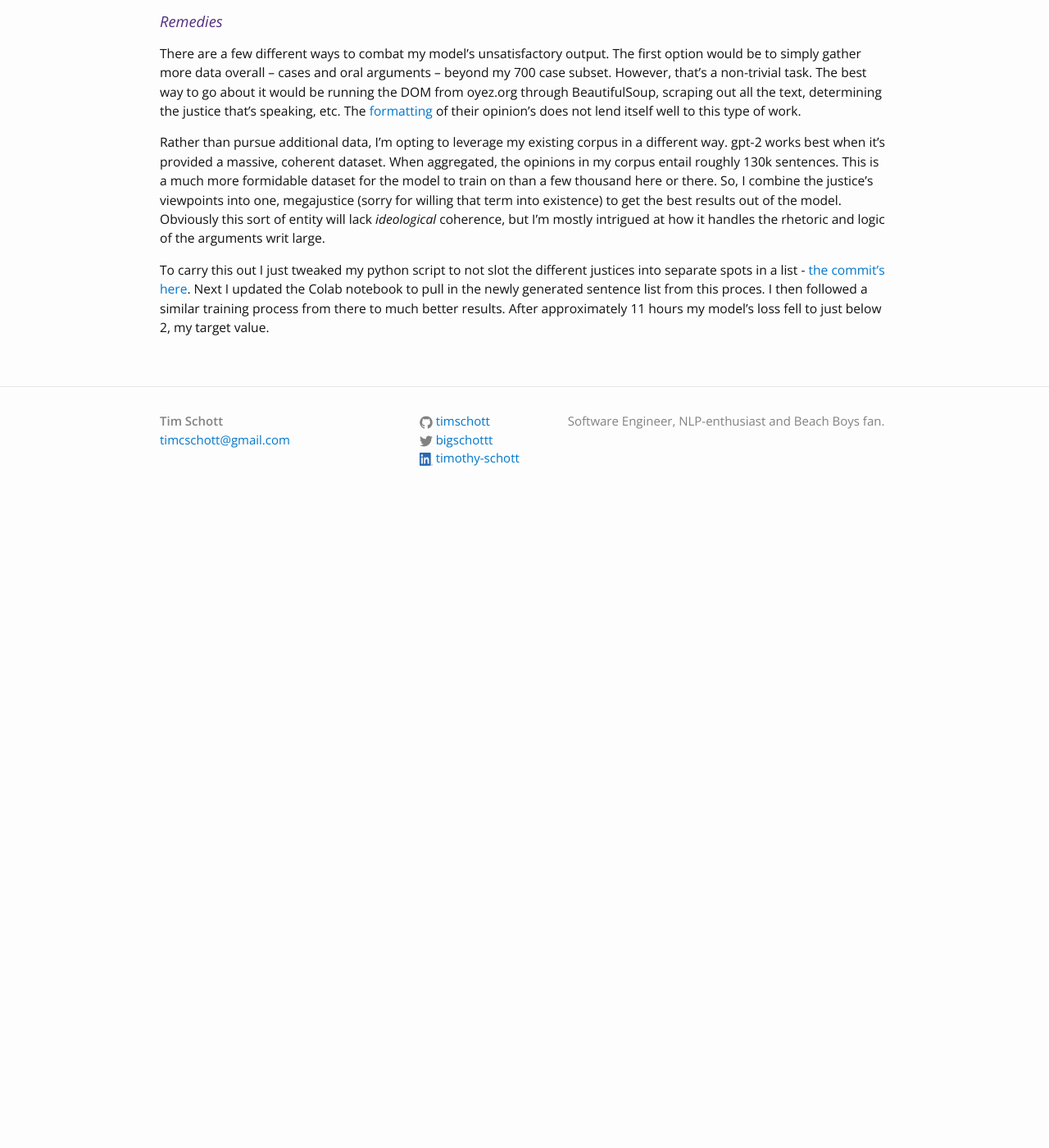
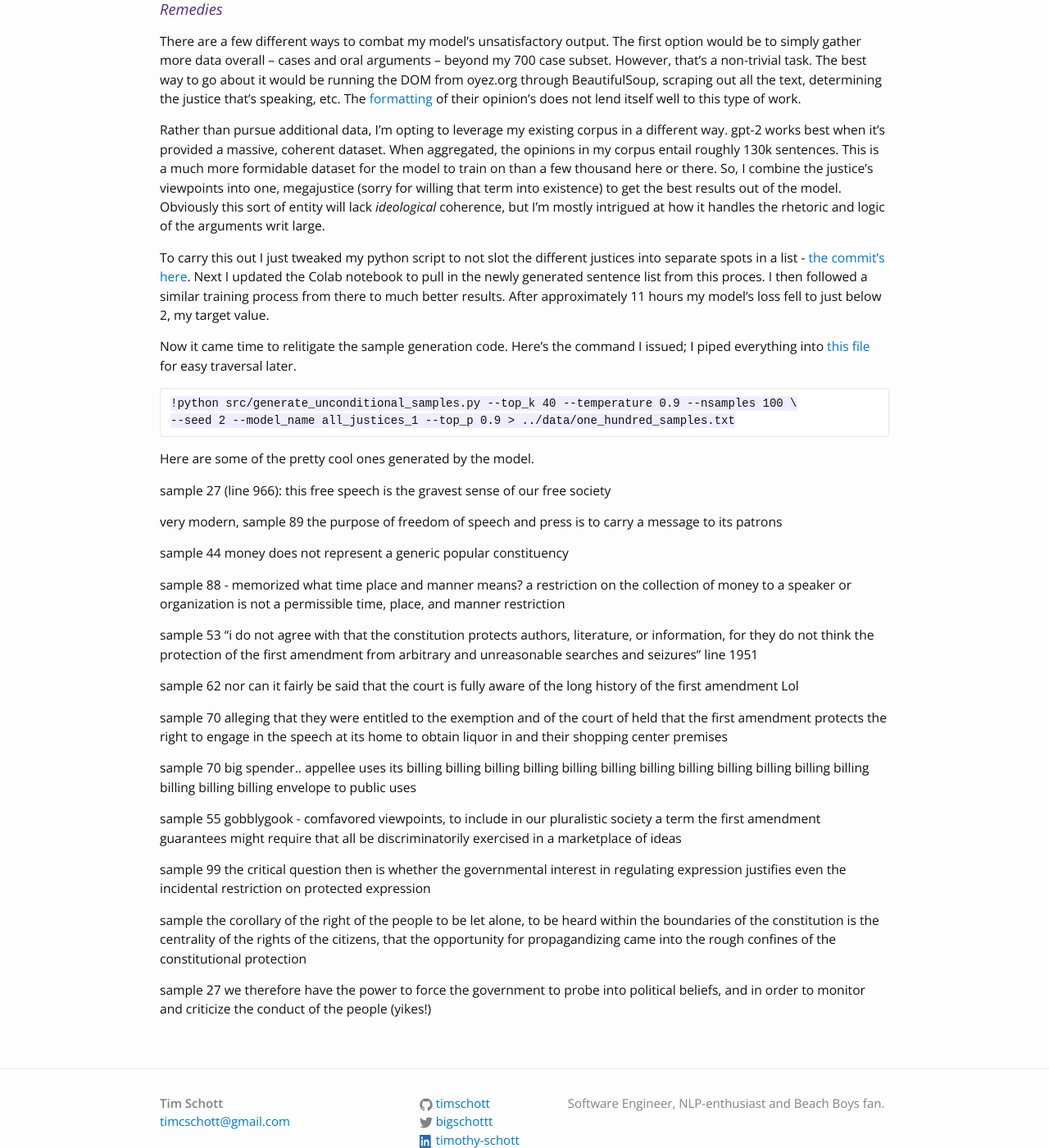
Before and after one commit to timschott/timschott.github.io, a Jekyll site: the page built from projects/sbotus.md, in a window 1280 px wide and 1400 px high, scrolled down 6574 px. Shown: the whole window at 82% size. Built offline with Jekyll 4.4.1, drawn with Linux system fonts in a browser that asks for light colours; before the commit the page ends 7204 px from its top, so only the background shows below that; some of the changed text lies outside the part shown.

Commit message:
start to deal with the generated samples

````diff
--- a/projects/sbotus.md
+++ b/projects/sbotus.md
@@ -11,8 +11,7 @@
 First, a reminder, from one of the less effective early models I generated during this work...
 
 <img src="/images/powerful_rhetorical_device.png" alt="palette cleanser">
-
-*Speech is a powerful rhetorical device*.
+"Speech is a powerful rhetorical device."
 
 During my time at UVa, I worked as a Research Assistant at [IATH](https://iath.virginia.edu). I used R and Python to analyze Supreme Court opinions. Our group's goal was identifying similarites and differences in the tone and composition of opinions regarding "free speech" across the 20th century. To name just a few of our group's intiatives, we tracked intertextuality by creating a database of shared quotations, performed parts of speech analysis (focusing on gerunds, such as "protesting," in particular) and generated a [search interface](http://freespeech.iath.virginia.edu/FOS_searchKey.html) to make sense of the cases.
 
@@ -228,3 +227,37 @@
 Rather than pursue additional data, I'm opting to leverage my existing corpus in a different way. gpt-2 works best when it's provided a massive, coherent dataset. When aggregated, the opinions in my corpus entail roughly 130k sentences. This is a much more formidable dataset for the model to train on than a few thousand here or there. So, I combine the justice's viewpoints into one, megajustice (sorry for willing that term into existence) to get the best results out of the model. Obviously this sort of entity will lack *ideological* coherence, but I'm mostly intrigued at how it handles the rhetoric and logic of the arguments writ large.
 
 To carry this out I just tweaked my python script to not slot the different justices into separate spots in a list - [the commit's here](https://github.com/timschott/kratos/commit/9abbf0c1b0ec5e5040ae368cfb4ba2b25165f743). Next I updated the Colab notebook to pull in the newly generated sentence list from this proces. I then followed a similar training process from there to much better results. After approximately 11 hours my model's loss fell to just below 2, my target value.
+
+Now it came time to relitigate the sample generation code. Here's the command I issued; I piped everything into [this file](/documents/one_hundred_samples.txt) for easy traversal later.
+
+```
+!python src/generate_unconditional_samples.py --top_k 40 --temperature 0.9 --nsamples 100 \
+--seed 2 --model_name all_justices_1 --top_p 0.9 > ../data/one_hundred_samples.txt
+```
+
+Here are some of the pretty cool ones generated by the model.
+
+sample 27 (line 966): this free speech is the gravest sense of our free society
+
+very modern, sample 89 the purpose of freedom of speech and press is to carry a message to its patrons
+
+sample 44 money does not represent a generic popular constituency
+
+sample 88 - memorized what time place and manner means?
+a restriction on the collection of money to a speaker or organization is not a permissible time, place, and manner restriction
+
+sample 53 "i do not agree with that the constitution protects authors, literature, or information, for they do not think the protection of the first amendment from arbitrary and unreasonable searches and seizures" line 1951
+
+sample 62 nor can it fairly be said that the court is fully aware of the long history of the first amendment Lol
+
+sample 70 alleging that they were entitled to the exemption and of the court of held that the first amendment protects the right to engage in the speech at its home to obtain liquor in and their shopping center premises
+
+sample 70 big spender.. appellee uses its billing billing billing billing billing billing billing billing billing billing billing billing billing billing billing envelope to public uses
+
+sample 55 gobblygook - comfavored viewpoints, to include in our pluralistic society a term the first amendment guarantees might require that all be discriminatorily exercised in a marketplace of ideas
+
+sample 99 the critical question then is whether the governmental interest in regulating expression justifies even the incidental restriction on protected expression
+
+sample the corollary of the right of the people to be let alone, to be heard within the boundaries of the constitution is the centrality of the rights of the citizens, that the opportunity for propagandizing came into the rough confines of the constitutional protection
+
+sample 27 we therefore have the power to force the government to probe into political beliefs, and in order to monitor and criticize the conduct of the people (yikes!)
````
